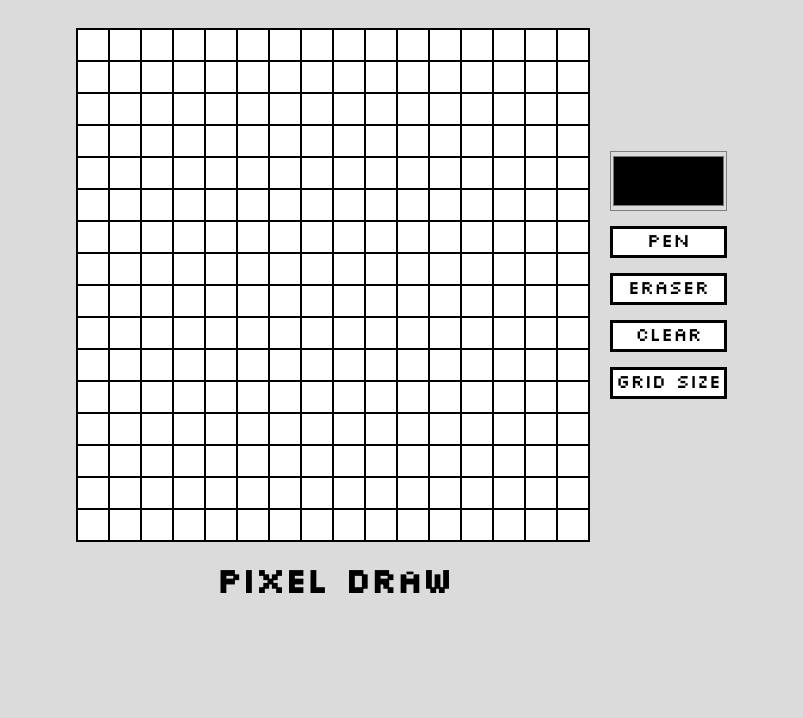
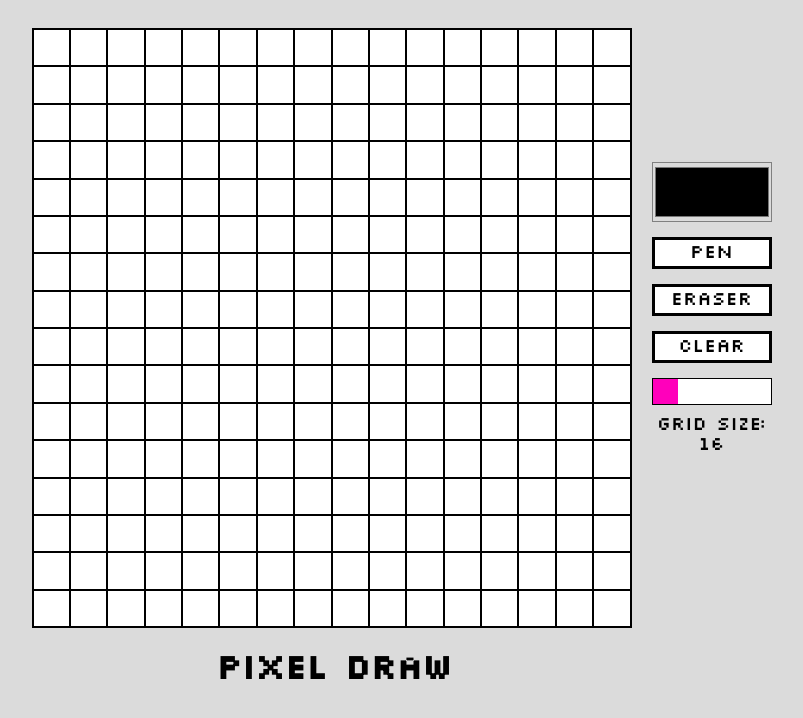
Before and after one commit to n-dett/pixel-draw, a plain HTML site: page index.html in a window 1280 px wide. Both pictures are taken after a click on the button "Clear". Shown: the whole page, without its empty margins (306-1109 px from the left). Drawn offline with Linux system fonts and the light colour scheme.

Commit message:
Add grid size slider and fix event listeners
Added a slider so user can change grid size. Moved the 'draw' event
listeners inside createGrid() so they get added to all new divs.

```diff
--- a/index.html
+++ b/index.html
@@ -17,7 +17,10 @@
       <button id="pen-button">Pen</button>
       <button id="eraser-button">Eraser</button>
       <button id="clear-button">Clear</button>
-      <button id="grid-button">Grid Size</button>
+      <div class="slider-container">
+        <input type="range" min="16" max="100" value="16" class="slider" id="grid-slider">
+        <p id="label-container">Grid Size: <span id="slider-label"></span></p>
+      </div>
     </div>
   </div>
   <div class="footer">
--- a/pixel-draw.js
+++ b/pixel-draw.js
@@ -1,7 +1,31 @@
+// Set initial grid
 const gridContainer = document.querySelector('.grid-container');
-let gridNum = 16;
+const gridSlider = document.querySelector('#grid-slider')
+const sliderLabel = document.querySelector('#slider-label');
 
-// Create initial grid
+sliderLabel.textContent = gridSlider.value;
+let gridNum = 16
+
+createGrid();
+
+
+// Change grid size
+gridSlider.addEventListener('input', () => {
+  sliderLabel.textContent = gridSlider.value;
+  gridNum = gridSlider.value;
+  removeSquares(gridContainer);
+  createGrid();
+  // draw();
+})
+
+function removeSquares(parent) {
+  while (parent.firstChild) {
+    parent.removeChild(parent.firstChild);
+  }
+}
+
+
+// Create grid
 function createGrid() {
   for(i = 0; i < Math.pow(gridNum, 2); i++){
     let gridSquare = document.createElement('div');
@@ -9,13 +33,35 @@ function createGrid() {
     gridSquare.style.width = `calc(100% / ${gridNum})`;
     gridContainer.appendChild(gridSquare);
   }
+  const gridSquares = document.querySelectorAll('.grid-squares');
+
+  gridSquares.forEach(square => {
+    square.addEventListener('mousedown', changeColor)
+  })
+
+  gridContainer.addEventListener('mousedown', () => {
+    gridSquares.forEach(square => {
+      square.addEventListener('mouseover', changeColor);
+    });
+  });
+
+  gridContainer.addEventListener('mouseup', () => {
+    gridSquares.forEach(square => {
+      square.removeEventListener('mouseover', changeColor);
+    });
+  });
+
+  function changeColor() {
+    this.style.backgroundColor = penColor;
+  }
+
+  clearGrid();
 }
 
-createGrid();
 
 // Choose pen color
 let penColor = '#000000';
-let choosePen = document.querySelector('#pen-button');
+let penButton = document.querySelector('#pen-button');
 
 const colorPicker = document.querySelector("#colorpicker")
 colorPicker.addEventListener("input", function(event){
@@ -23,46 +69,50 @@ colorPicker.addEventListener("input", function(event){
   console.log(penColor);
 });
 
-choosePen.addEventListener('click', (event) => {
+// Select pen tool
+penButton.addEventListener('click', () => {
   penColor = colorPicker.value;
 })
 
 
-// Draw
-const gridSquare = document.querySelectorAll('.grid-squares');
+// Draw on mousedown or mousedown and drag
 
-gridSquare.forEach(square => {
-  square.addEventListener('mousedown', changeColor)
-})
+// const gridSquares = document.querySelectorAll('.grid-squares');
 
-gridContainer.addEventListener('mousedown', () => {
-  gridSquare.forEach(square => {
-    square.addEventListener('mouseover', changeColor);
-  });
-});
+// gridSquares.forEach(square => {
+//   square.addEventListener('mousedown', changeColor)
+// })
 
-gridContainer.addEventListener('mouseup', () => {
-  gridSquare.forEach(square => {
-    square.removeEventListener('mouseover', changeColor);
-  });
-});
+// gridContainer.addEventListener('mousedown', () => {
+//   gridSquares.forEach(square => {
+//     square.addEventListener('mouseover', changeColor);
+//   });
+// });
 
-function changeColor() {
-  this.style.backgroundColor = penColor;
-}
+// gridContainer.addEventListener('mouseup', () => {
+//   gridSquares.forEach(square => {
+//     square.removeEventListener('mouseover', changeColor);
+//   });
+// });
 
-// Eraser tool
+// function changeColor() {
+//   this.style.backgroundColor = penColor;
+// }
+
+
+// Select eraser tool
 let erase = document.querySelector('#eraser-button');
 erase.addEventListener('click', () => penColor = '#ffffff')
 
-// Reset grid to white
+
+// Clear grid button
 function clearGrid() {
+  const gridSquares = document.querySelectorAll('.grid-squares');
   let clearButton = document.querySelector('#clear-button');
+
   clearButton.addEventListener('click', () => {
-    gridSquare.forEach(square => {
+    gridSquares.forEach(square => {
       square.style.backgroundColor = '#ffffff';
     })
   })
 }
-
-clearGrid();
--- a/style.css
+++ b/style.css
@@ -19,9 +19,10 @@ body {
 
 .content {
     display: flex;
+    width: 100%;
     flex: 1;
     align-items: center;
-    justify-content: flex-end;
+    justify-content: center;
 }
 
 .options {
@@ -29,7 +30,7 @@ body {
     display: flex;
     flex-direction: column;
     gap: 15px;
-
+    width: 150px;
 }
 
 .grid-container {
@@ -74,6 +75,11 @@ button {
     text-align: center;
 }
 
+p {
+    font-size: 20px;
+    text-align: center;
+}
+
 button:hover {
     color: #ff00bb;
 }
@@ -87,3 +93,37 @@ button:hover {
     height: 60px;
     cursor: pointer;
 }
+
+.slider-container {
+    width: 100%;
+
+}
+
+#grid-slider {
+    -webkit-appearance: none;
+    border: solid black 1.5px;
+    box-sizing: border-box;
+    margin: 0 0 10px 0;
+    width: 100%;
+}
+
+.slider::-webkit-slider-thumb {
+    -webkit-appearance: none;
+    appearance: none;
+    width: 25px;
+    height: 25px;
+    background: #ff00bb;
+    cursor: pointer;
+  }
+
+  .slider::-moz-range-thumb {
+    width: 25px;
+    height: 25px;
+    background: #ff00bb;
+    cursor: pointer;
+  }
+
+  #label-container {
+    width: 100%;
+    margin-top: 0px;
+  }
```
